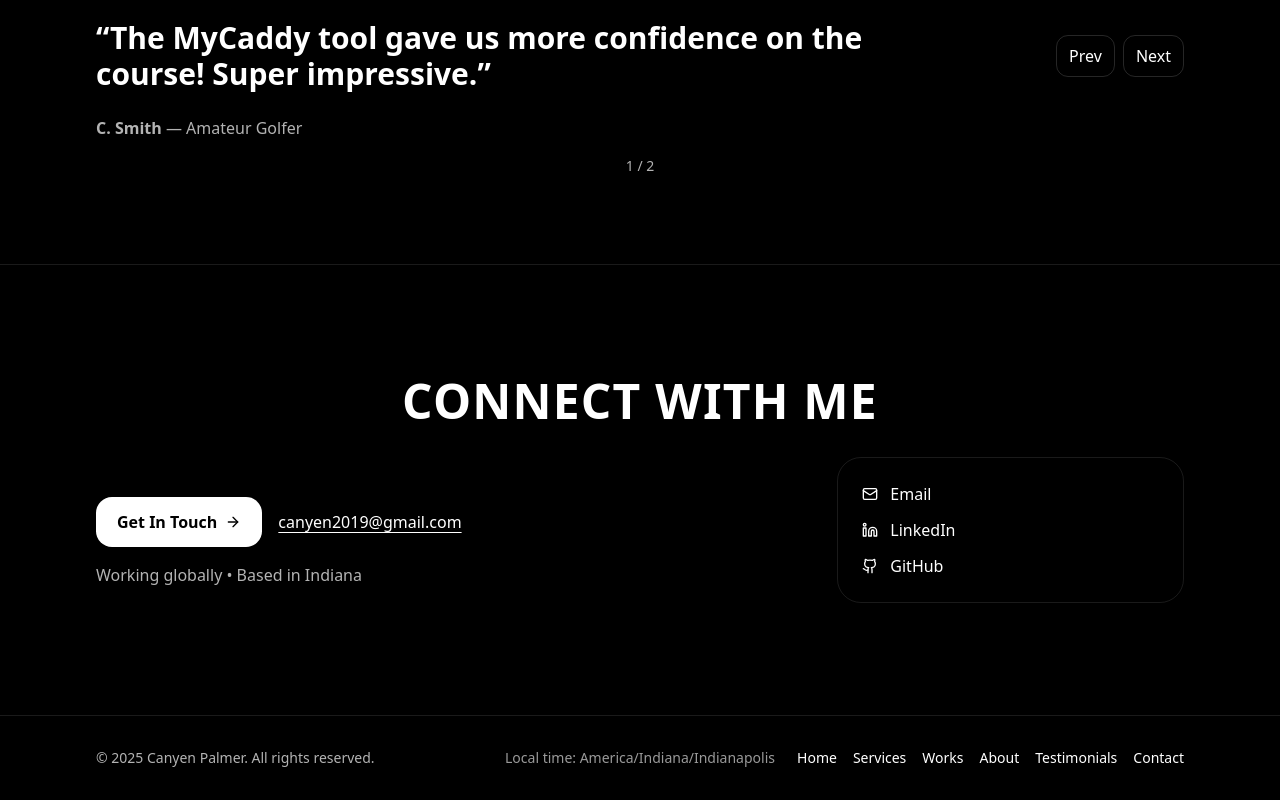
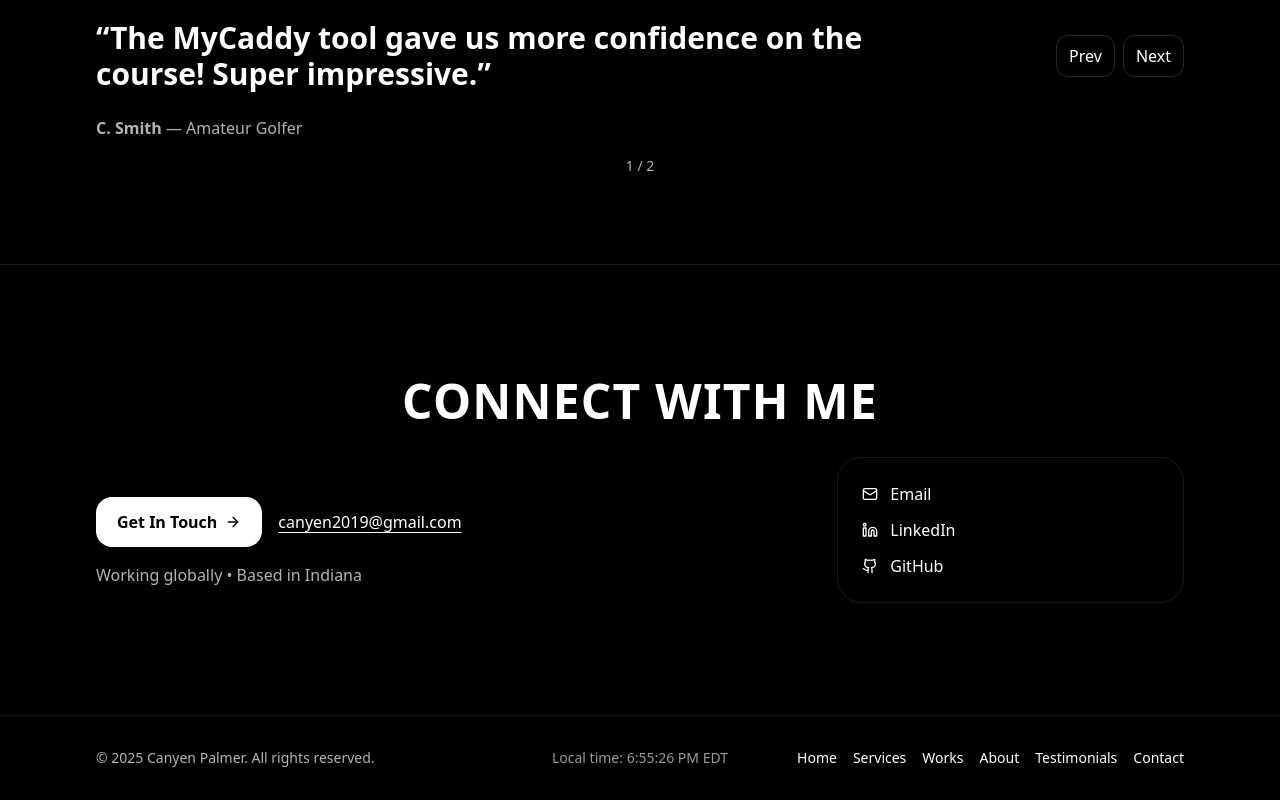
Before and after one commit to CanyenPalmer/Java-Portfolio, a React (Vite) app: page / in a window 1280 px wide. Shown: the part 3279-4079 px from the top of the page. Built offline with nearby package versions, Linux system fonts and the light colour scheme.

Commit message:
Update App.jsx

```diff
--- a/src/App.jsx
+++ b/src/App.jsx
@@ -1,6 +1,6 @@
-import React, { useMemo, useState } from "react";
+import React, { useMemo, useState, useEffect } from "react";
 import { motion } from "framer-motion";
-import { ArrowRight, PlayCircle, Quote, Github, Linkedin, Mail, FileText } from "lucide-react";
+import { ArrowRight, PlayCircle, Github, Linkedin, Mail, FileText } from "lucide-react";
 
 /* -------------------------------------------------------
    ASSETS
@@ -94,7 +94,9 @@ const ServiceCard = ({ index, title, desc, bullets }) => (
     <p className="text-white/80 mb-6 leading-relaxed">{desc}</p>
     <ul className="grid grid-cols-1 sm:grid-cols-3 gap-2 text-sm">
       {bullets.map((b, i) => (
-        <li key={i} className="rounded-xl border border-white/10 bg-black/40 px-3 py-2 text-white/90">{b}</li>
+        <li key={i} className="rounded-xl border border-white/10 bg-black/40 px-3 py-2 text-white/90">
+          {b}
+        </li>
       ))}
     </ul>
   </motion.div>
@@ -141,11 +143,41 @@ const WorkCard = ({ tag, title, role, year, url, img, alt }) => (
 );
 
 /* -------------------------------------------------------
+   LOCAL TIME WIDGET
+------------------------------------------------------- */
+function LocalTime({ timeZone = "America/Indiana/Indianapolis", label = "Indianapolis" }) {
+  const [now, setNow] = useState(new Date());
+
+  useEffect(() => {
+    const id = setInterval(() => setNow(new Date()), 1000);
+    return () => clearInterval(id);
+  }, []);
+
+  const time = new Intl.DateTimeFormat("en-US", {
+    timeZone,
+    hour: "numeric",
+    minute: "2-digit",
+    second: "2-digit",
+    hour12: true,
+  }).format(now);
+
+  const tzParts = new Intl.DateTimeFormat("en-US", {
+    timeZone,
+    timeZoneName: "short",
+    hour: "numeric",
+  }).formatToParts(now);
+  const tzShort = tzParts.find((p) => p.type === "timeZoneName")?.value ?? "";
+
+  return <span aria-label={`Local time in ${label}`}>{time} {tzShort}</span>;
+}
+
+/* -------------------------------------------------------
    PAGE
 ------------------------------------------------------- */
 export default function App() {
   /* Data */
-  const services = useMemo(() => ([
+  const services = useMemo(
+    () => [
       {
         title: "Data Apps & Automation",
         desc: "Operational tools that save hours and cut costs (Excel/PDF pipelines, web apps, and small APIs).",
@@ -161,21 +193,77 @@ export default function App() {
         desc: "Insights that decision-makers actually use: clean, fast, and grounded in the data.",
         bullets: ["Tableau / Power BI", "Matplotlib / ggplot2", "Storytelling"],
       },
-  ]), []);
+    ],
+    []
+  );
 
-  const works = useMemo(() => ([
-    { tag: "Golf Physics", title: "MyCaddy — Shot Calculator", role: "Design • Dev", year: "2024", url: "https://mycaddy.onrender.com/", img: IMG.mycaddy, alt: "MyCaddy rangefinder logo" },
-    { tag: "Machine Learning", title: "Salifort Motors — Attrition ML", role: "EDA • Modeling", year: "2024", url: "https://github.com/CanyenPalmer/Logistic-Regression-and-Tree-based-Machine-Learning", img: IMG.salifort, alt: "Salifort Attrition project" },
-    { tag: "Healthcare Ops", title: "CGM Billing Analytics", role: "Automation • Python", year: "2025", url: "https://github.com/CanyenPalmer/CGM-Patient-Analytics", img: IMG.cgm, alt: "CGM billing analytics" },
-    { tag: "Real Estate (R)", title: "Ames Housing — Price Modeling", role: "Modeling • Viz", year: "2023", url: "https://github.com/CanyenPalmer/R-Coding---Real-estate-Conditions-Comparrison", img: IMG.realEstate, alt: "Ames housing real estate modeling" },
-    { tag: "Portfolio", title: "Palmer Projects Blog", role: "Design", year: "2025", url: "https://github.com/CanyenPalmer/Java-Portfolio", img: IMG.portfolio, alt: "Palmer Projects blog thumbnail" },
-  ]), []);
+  const works = useMemo(
+    () => [
+      {
+        tag: "Golf Physics",
+        title: "MyCaddy — Shot Calculator",
+        role: "Design • Dev",
+        year: "2024",
+        url: "https://mycaddy.onrender.com/",
+        img: IMG.mycaddy,
+        alt: "MyCaddy rangefinder logo",
+      },
+      {
+        tag: "Machine Learning",
+        title: "Salifort Motors — Attrition ML",
+        role: "EDA • Modeling",
+        year: "2024",
+        url: "https://github.com/CanyenPalmer/Logistic-Regression-and-Tree-based-Machine-Learning",
+        img: IMG.salifort,
+        alt: "Salifort Attrition project",
+      },
+      {
+        tag: "Healthcare Ops",
+        title: "CGM Billing Analytics",
+        role: "Automation • Python",
+        year: "2025",
+        url: "https://github.com/CanyenPalmer/CGM-Patient-Analytics",
+        img: IMG.cgm,
+        alt: "CGM billing analytics",
+      },
+      {
+        tag: "Real Estate (R)",
+        title: "Ames Housing — Price Modeling",
+        role: "Modeling • Viz",
+        year: "2023",
+        url: "https://github.com/CanyenPalmer/R-Coding---Real-estate-Conditions-Comparrison",
+        img: IMG.realEstate,
+        alt: "Ames housing real estate modeling",
+      },
+      {
+        tag: "Portfolio",
+        title: "Palmer Projects Blog",
+        role: "Design",
+        year: "2025",
+        url: "https://github.com/CanyenPalmer/Java-Portfolio",
+        img: IMG.portfolio,
+        alt: "Palmer Projects blog thumbnail",
+      },
+    ],
+    []
+  );
 
   const [tIndex, setTIndex] = useState(0);
-  const testimonials = useMemo(() => ([
-    { quote: "The MyCaddy tool gave us more confidence on the course! Super impressive.", author: "C. Smith", title: "Amateur Golfer" },
-    { quote: "Palmer Projects delivered exactly what we needed — fast, clean, and professional.", author: "G. Waterman", title: "Football Enthusiast" },
-  ]), []);
+  const testimonials = useMemo(
+    () => [
+      {
+        quote: "The MyCaddy tool gave us more confidence on the course! Super impressive.",
+        author: "C. Smith",
+        title: "Amateur Golfer",
+      },
+      {
+        quote: "Palmer Projects delivered exactly what we needed — fast, clean, and professional.",
+        author: "G. Waterman",
+        title: "Football Enthusiast",
+      },
+    ],
+    []
+  );
 
   return (
     <main className="min-h-screen bg-[radial-gradient(60%_60%_at_50%_0%,rgba(255,255,255,0.12),rgba(0,0,0,0)_60%),linear-gradient(180deg,#0a0a0a, #050505)] text-white">
@@ -389,7 +477,9 @@ export default function App() {
       <footer className="mt-16 border-t border-white/10 bg-black/30">
         <div className="max-w-6xl mx-auto px-4 sm:px-6 lg:px-8 py-8 grid md:grid-cols-3 gap-6 items-center">
           <div className="text-sm text-white/70">© {new Date().getFullYear()} Canyen Palmer. All rights reserved.</div>
-          <div className="text-center text-sm text-white/60">Local time: America/Indiana/Indianapolis</div>
+          <div className="text-center text-sm text-white/60">
+            Local time: <LocalTime timeZone="America/Indiana/Indianapolis" label="Indianapolis" />
+          </div>
           <div className="flex justify-end gap-4 text-sm">
             <a className="hover:underline" href="#home">Home</a>
             <a className="hover:underline" href="#services">Services</a>
```
Lines whose indentation alone changed are shown as unchanged.
